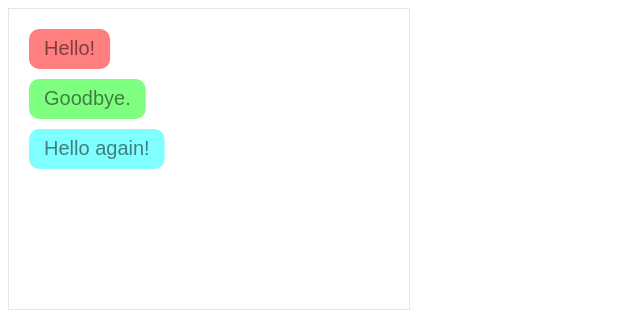
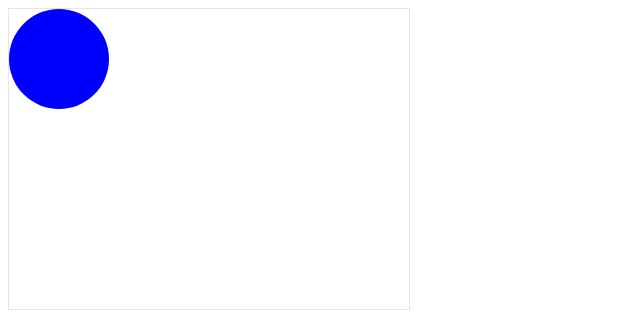
Before and after one commit to JannesMeyer/noc-examples, a plain HTML site: page index.html in a window 1280 px wide. Shown: the whole page, without its empty margins (0-640 px from the left). Drawn offline with Linux system fonts and the light colour scheme.

Commit message:
Test JavaScript objects

```diff
--- /dev/null
+++ b/css/demo.css
@@ -0,0 +1,4 @@
+#canvas {
+	margin: 0 auto;
+	border: 1px solid rgba(0, 0, 0, 0.1);
+}
--- a/index.html
+++ b/index.html
@@ -3,12 +3,7 @@
 <head>
 	<meta charset="utf-8">
 	<title>Demo</title>
-	<style>
-	#canvas {
-		margin: 0 auto;
-		border: 1px solid rgba(0, 0, 0, 0.1);
-	}
-	</style>
+	<link rel="stylesheet" type="text/css" href="css/demo.css" />
 </head>
 <body>
 
@@ -19,8 +14,11 @@
 
 <!-- JavaScript -->
 <script src="js/vendor/easeljs-0.5.0.min.js"></script>
+<script src="js/objects.js"></script>
+<!--
 <script src="js/button.js"></script>
 <script src="js/main.js"></script>
+-->
 
 </body>
 </html>
--- /dev/null
+++ b/js/objects.js
@@ -0,0 +1,34 @@
+var stage;
+
+addEventListener("DOMContentLoaded", function() {
+	// onload
+	var person = new Person("Jannes", "Meyer", 22, "brown");
+	console.log(person.getFullName());
+
+	// setup stage
+	stage = new createjs.Stage("canvas");
+	var circle = new createjs.Shape();
+	circle.graphics.beginFill("blue").drawCircle(50, 50, 50);
+	stage.addChild(circle);
+
+	// ticker
+	createjs.Ticker.addListener(window);
+
+}, false);
+
+function Person(firstname, lastname, age, eyecolor) {
+	this.firstname = firstname;
+	this.lastname = lastname;
+	this.age = age;
+	this.eyecolor = eyecolor;
+	this.getFullName = function() {
+		return this.firstname + " " + this.lastname;
+	}
+	this.newLastname = function(newLastname) {
+		this.lastname = newLastname;
+	};
+}
+
+function tick() {
+	stage.update();
+}
```
